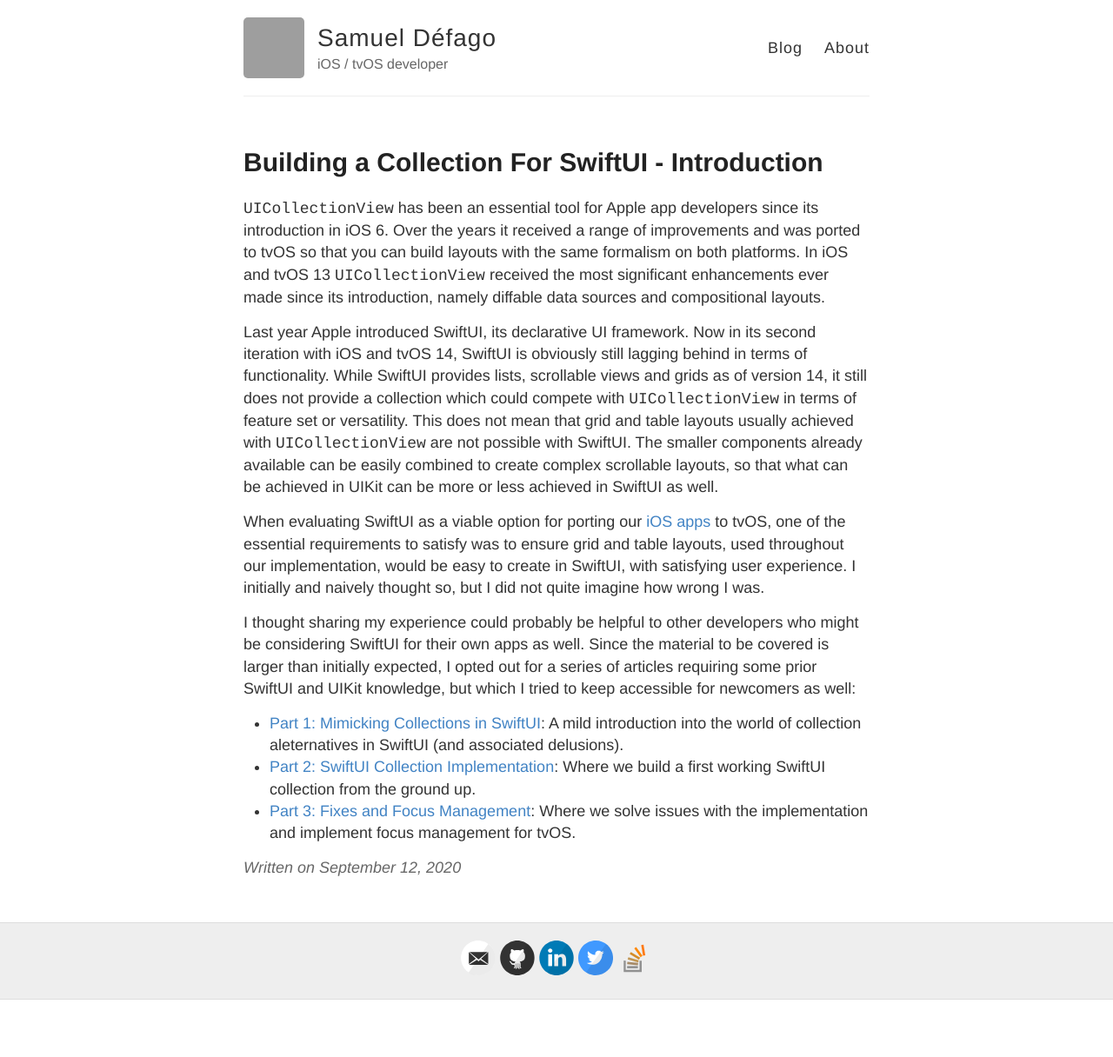
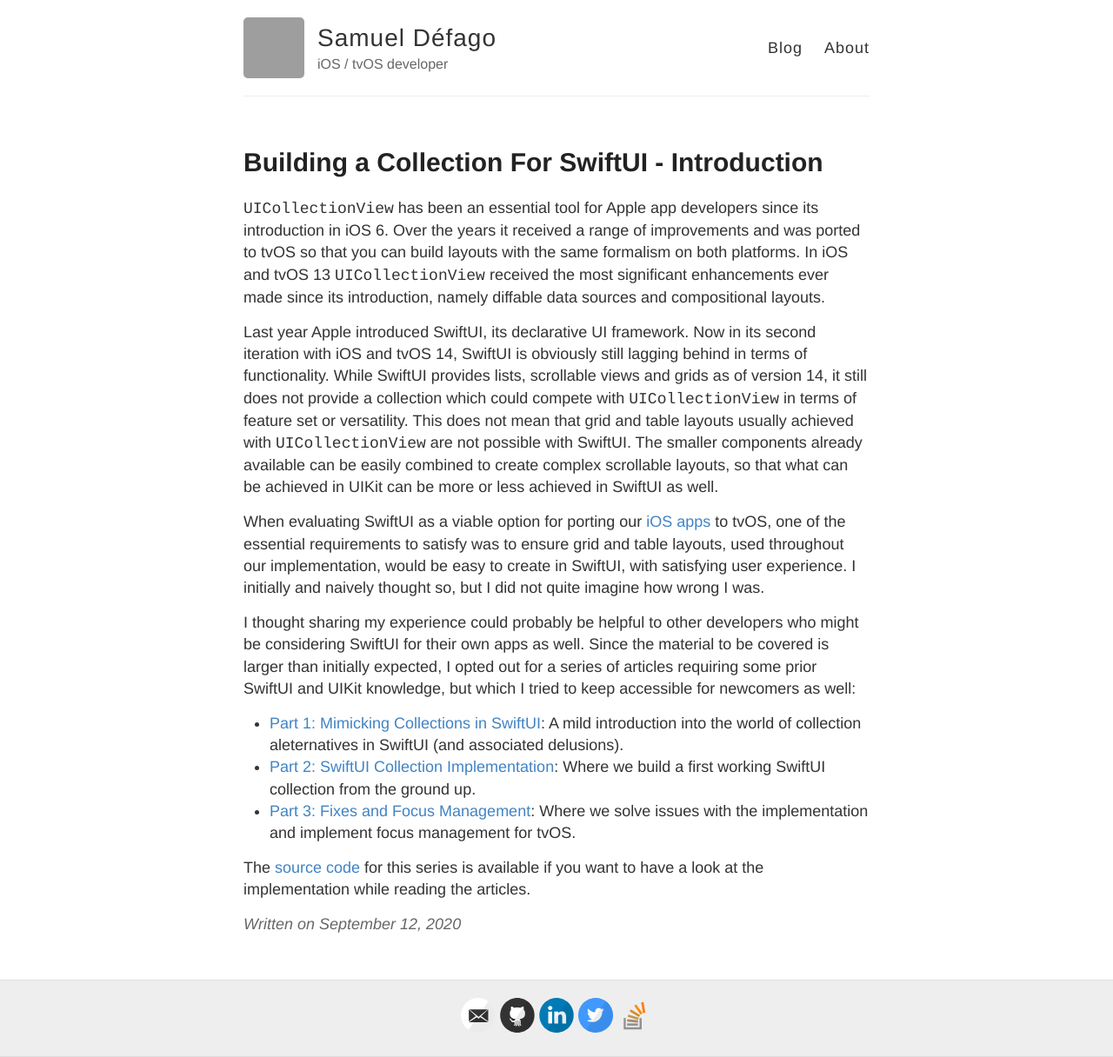
Before and after one commit to defagos/defagos.github.io, a Jekyll site: the page built from _posts/2020-09-12-swiftui_collection_intro.md, in a window 1280 px wide. Shown: the whole page at 87% size. Built offline with Jekyll 4.4.1, drawn with Linux system fonts in a browser that asks for light colours; before the commit the page ends 1150 px from its top, so only the background shows below that; grey boxes are pictures that could not be loaded.

Commit message:
Fix typos

```diff
--- a/_posts/2020-09-12-swiftui_collection_intro.md
+++ b/_posts/2020-09-12-swiftui_collection_intro.md
@@ -14,3 +14,5 @@
 - [Part 1: Mimicking Collections in SwiftUI](/swiftui_collection_part1): A mild introduction into the world of collection aleternatives in SwiftUI (and associated delusions).
 - [Part 2: SwiftUI Collection Implementation](/swiftui_collection_part2): Where we build a first working SwiftUI collection from the ground up.
 - [Part 3: Fixes and Focus Management](/swiftui_collection_part3): Where we solve issues with the implementation and implement focus management for tvOS.
+
+The [source code](https://github.com/defagos/SwiftUICollection) for this series is available if you want to have a look at the implementation while reading the articles.
```
Also changed, not shown: _posts/2020-09-15-swiftui_collection_part3.md (+3 -1 lines).
